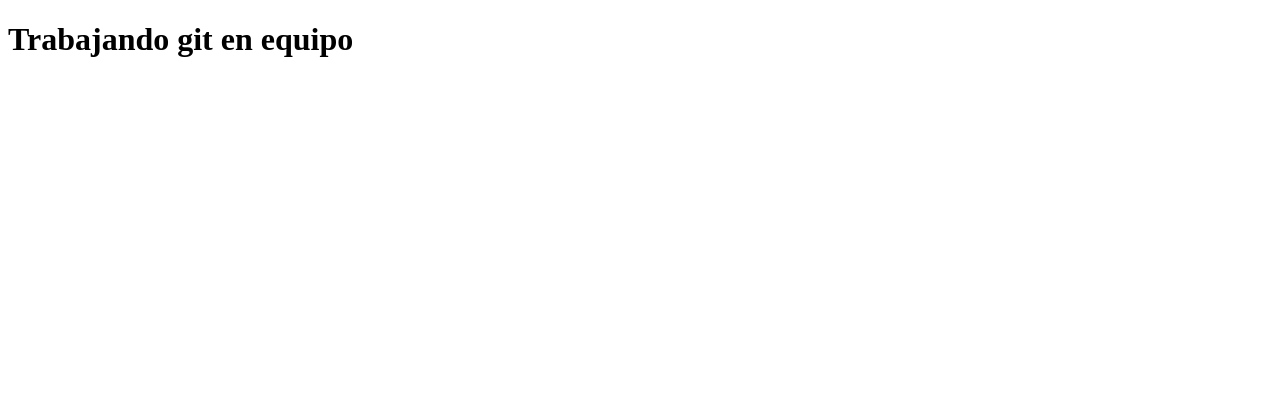
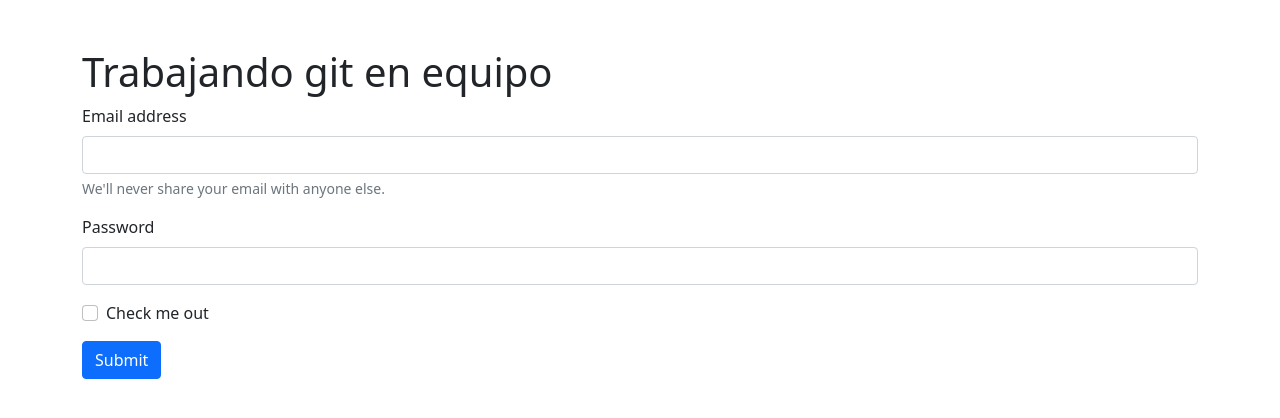
Before and after one commit to EduardoUDG/ProyectoWikiprofes, a plain HTML site: page index.html in a window 1280 px wide. Drawn offline with nearby package versions, Linux system fonts and the light colour scheme.

Commit message:
Vista de forumlario terminado

```diff
--- a/index.html
+++ b/index.html
@@ -4,11 +4,36 @@
   <meta charset="UTF-8">
   <meta http-equiv="X-UA-Compatible" content="IE=edge">
   <meta name="viewport" content="width=device-width, initial-scale=1.0">
+  <link href="https://cdn.jsdelivr.net/npm/bootstrap@5.1.3/dist/css/bootstrap.min.css" rel="stylesheet" integrity="sha384-1BmE4kWBq78iYhFldvKuhfTAU6auU8tT94WrHftjDbrCEXSU1oBoqyl2QvZ6jIW3" crossorigin="anonymous">
   <title>Document</title>
 </head>
 <body>
 
-  <h1>Trabajando git en equipo</h1>
+
+  <div class="container mt-5">
+    <div class="row">
+
+      <h1>Trabajando git en equipo</h1>
+
+      <!-- Registro -->
+      <form>
+        <div class="mb-3">
+          <label for="exampleInputEmail1" class="form-label">Email address</label>
+          <input type="email" class="form-control" id="exampleInputEmail1" aria-describedby="emailHelp">
+          <div id="emailHelp" class="form-text">We'll never share your email with anyone else.</div>
+        </div>
+        <div class="mb-3">
+          <label for="exampleInputPassword1" class="form-label">Password</label>
+          <input type="password" class="form-control" id="exampleInputPassword1">
+        </div>
+        <div class="mb-3 form-check">
+          <input type="checkbox" class="form-check-input" id="exampleCheck1">
+          <label class="form-check-label" for="exampleCheck1">Check me out</label>
+        </div>
+        <button type="submit" class="btn btn-primary">Submit</button>
+      </form>
+    </div>
+  </div>
 
 </body>
 </html>
```
